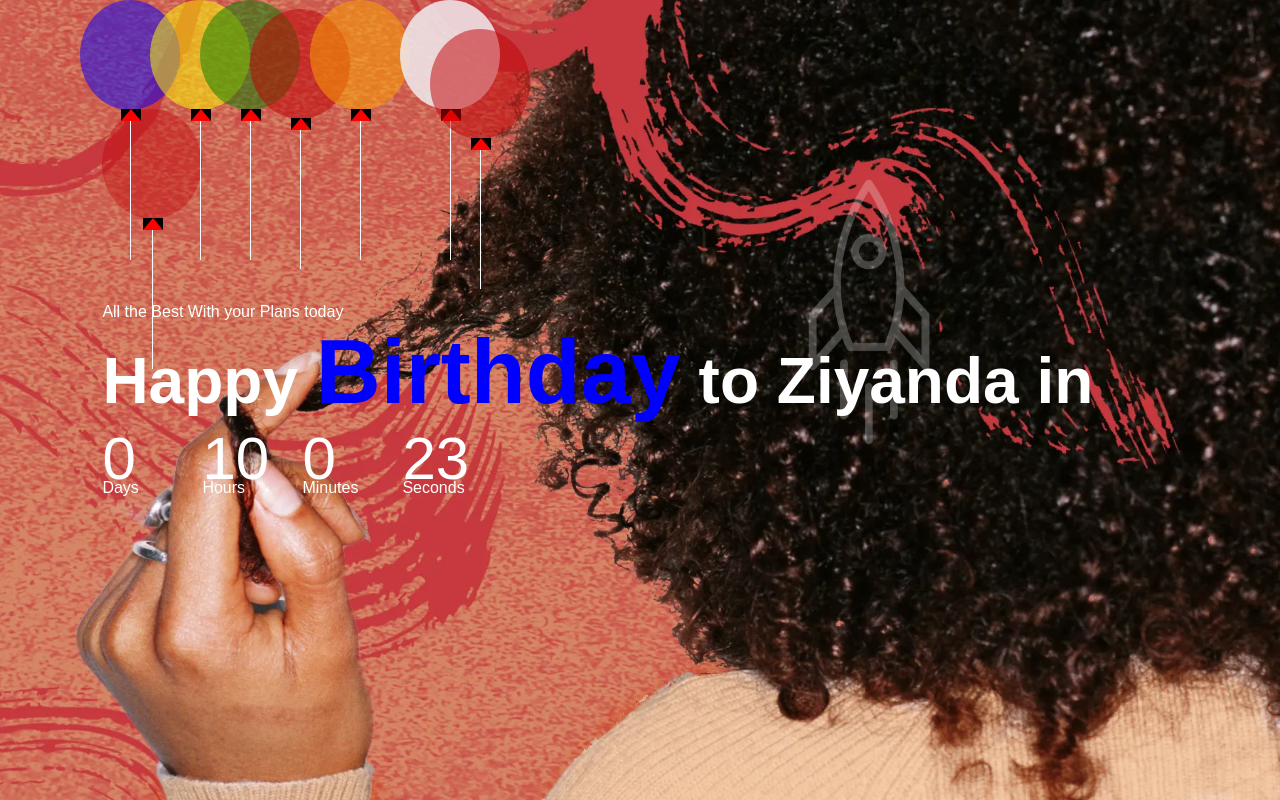
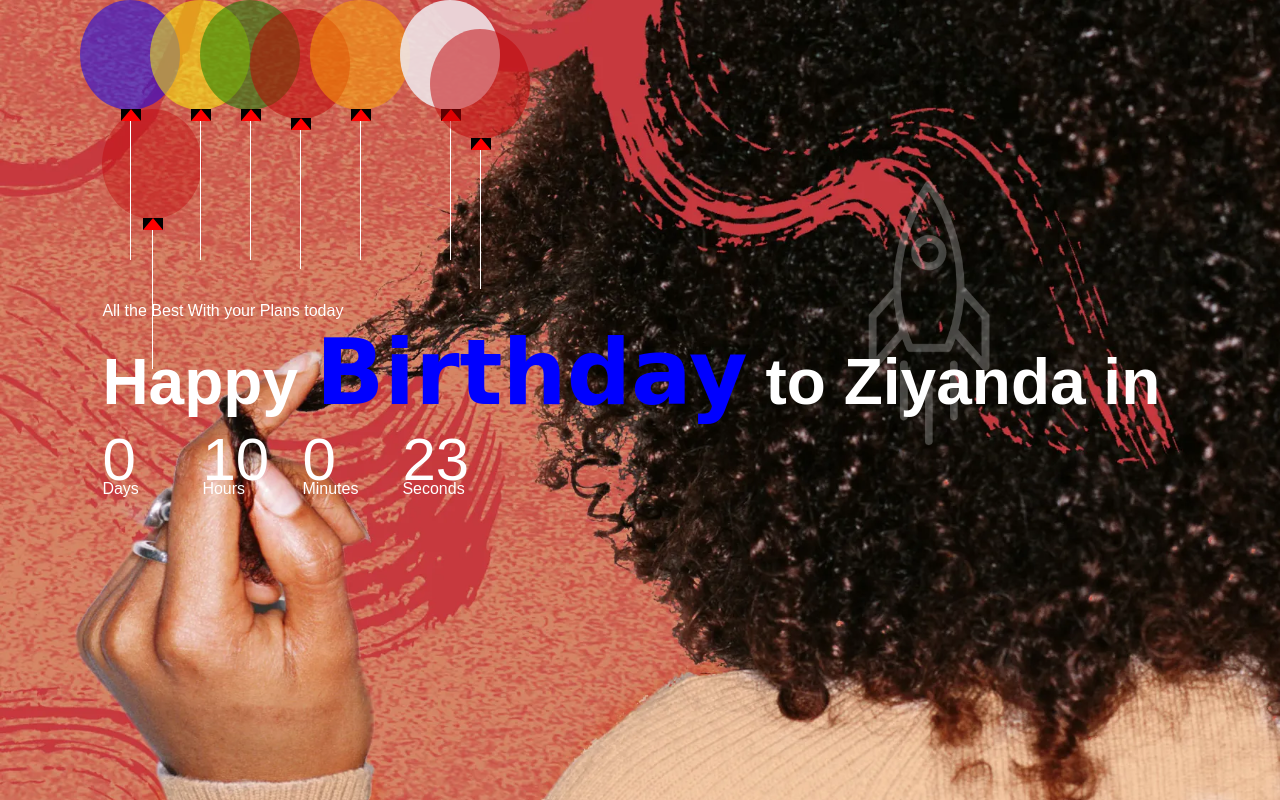
Before and after one commit to walkerville/Ziyanda_birthday, a plain HTML site: page index.html in a window 1280 px wide. Drawn offline with Linux system fonts and the light colour scheme.

Commit message:
index.html

```diff
--- a/index.html
+++ b/index.html
@@ -20,7 +20,7 @@
 
         <div class="content">
             <p>All the Best With your Plans today</p>
-            <h1>Happy <span style="color: blue; font-famiily: cursive,, sans-serif; font-size: 90px; font-weight: bold;">Birthday</span> to Ziyanda in</h1>
+            <h1>Happy <span style="color: blue; font-family: cursive, sans-serif; font-size: 90px; font-weight: bold;">Birthday</span> to Ziyanda in</h1>
             <div class="launch-time">
                 <div>
                     <p id="days">00</p>
```
